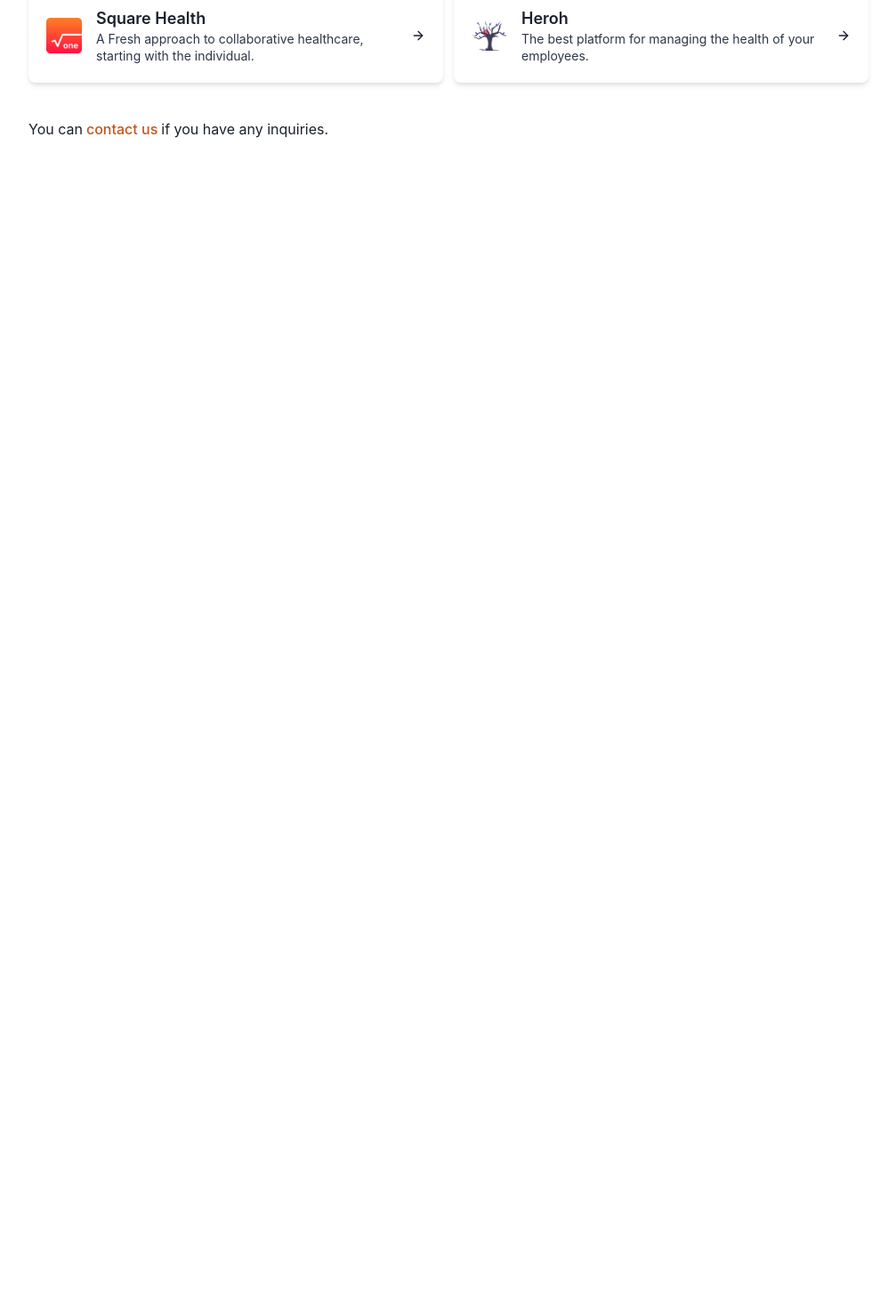
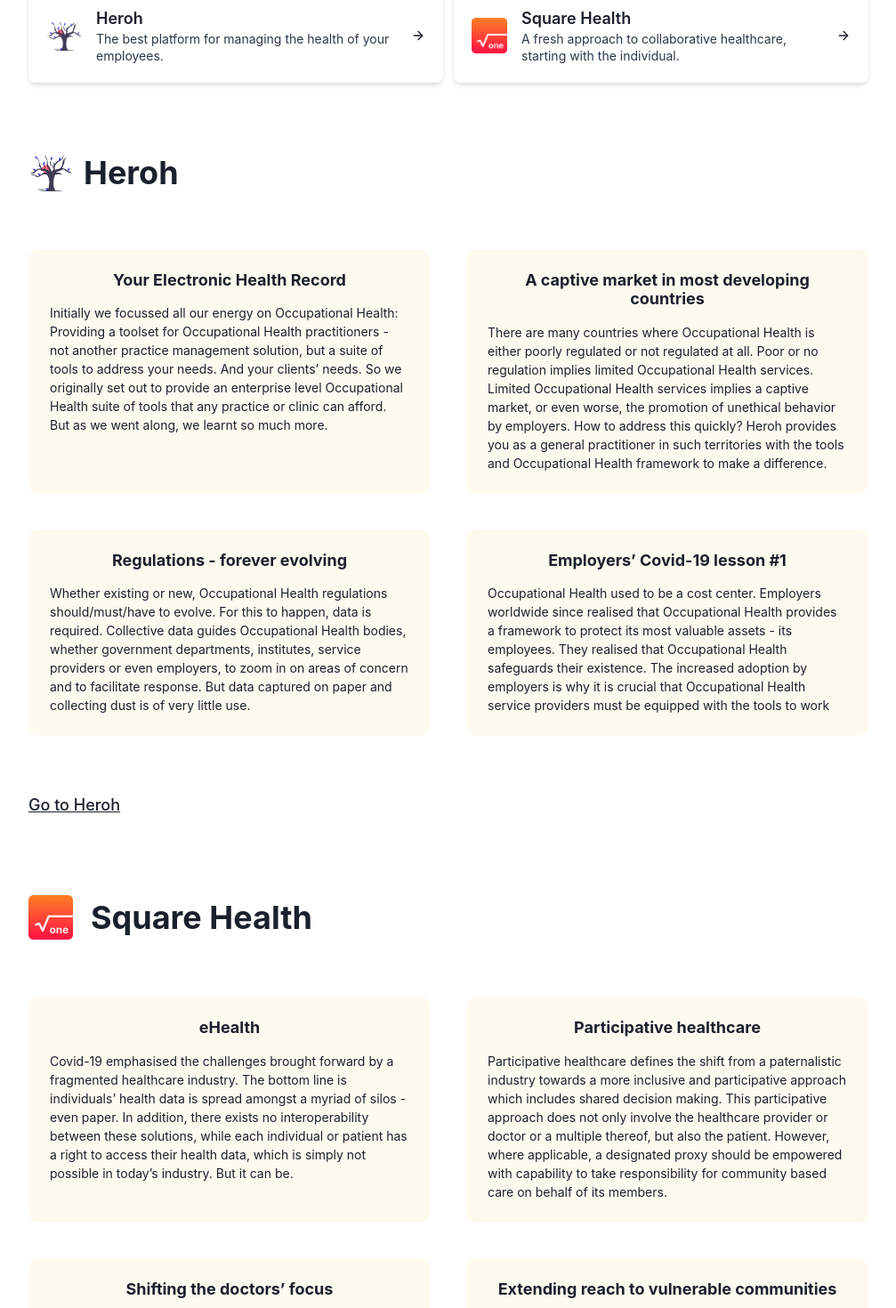
Before and after one commit to Square-Health/e-health-website, a Next.js app: page / in a window 1280 px wide. Shown: the part 460-1930 px from the top of the page at 89% size, without its empty margins (136-1143 px from the left). Before the commit the page ends 800 px from the top, so only its background shows below. Built offline with nearby package versions, Linux system fonts and the light colour scheme.

Commit message:
Some temp content

```diff
--- /dev/null
+++ b/components/CurrentProjects.tsx
@@ -0,0 +1,71 @@
+import { Image, Icon, Text, Stack, HStack, SimpleGrid } from "@chakra-ui/react"
+import { FiArrowRight } from "react-icons/fi"
+
+const CurrentProjects = () => {
+  return (
+    <>
+      <Label>Current projects</Label>
+      <SimpleGrid columns={[1, 1, 2]} mt={4} spacing={3}>
+        <Product
+          href="https://heroh.africa"
+          img="/tree.png"
+          title="Heroh"
+          description="The best platform for managing the health of your employees."
+        />
+        <Product
+          href="https://square.health"
+          img="/icon.png"
+          title="Square Health"
+          description="A fresh approach to collaborative healthcare, starting with the individual."
+        />
+      </SimpleGrid>
+    </>
+  )
+}
+
+export default CurrentProjects
+
+const Label = ({ children }) => (
+  <Text
+    as="span"
+    mt={16}
+    fontSize="sm"
+    color="gray.700"
+    fontWeight="semibold"
+    textTransform="uppercase"
+    letterSpacing="wide"
+  >
+    {children}
+  </Text>
+)
+
+const Product = ({ href, title, description, img }) => (
+  <HStack
+    as="a"
+    href={href}
+    cursor="pointer"
+    transition="box-shadow 0.3s ease-in-out"
+    _hover={{
+      boxShadow: "lg",
+    }}
+    px={5}
+    py={5}
+    boxShadow="md"
+    justify="space-between"
+    borderRadius="lg"
+    w="full"
+  >
+    <HStack spacing={4}>
+      <Image width={["60px", "40px"]} src={img} />
+      <Stack spacing={0}>
+        <Text fontSize="lg" fontWeight="semibold">
+          {title}
+        </Text>
+        <Text lineHeight="short" fontSize="sm" color="gray.700">
+          {description}
+        </Text>
+      </Stack>
+    </HStack>
+    <Icon display={["none", "inline"]} as={FiArrowRight} />
+  </HStack>
+)
--- /dev/null
+++ b/components/Heroh.tsx
@@ -0,0 +1,73 @@
+import {
+  Heading,
+  HStack,
+  Image,
+  SimpleGrid,
+  Stack,
+  Text,
+} from "@chakra-ui/react"
+import InfoCard from "./InfoCard"
+
+const Heroh = ({ ...rest }) => {
+  return (
+    <Stack spacing={[4, 16]} {...rest}>
+      <HStack as="a" href="https://heroh.africa" cursor="pointer" spacing={3}>
+        <Image width={["60px", "50px"]} src="/tree.png" />
+        <Heading as="h3" fontSize="4xl">
+          Heroh
+        </Heading>
+      </HStack>
+
+      <SimpleGrid spacingY={[4, 3, 10]} spacingX={10} columns={[1, 1, 2]}>
+        <InfoCard title="Your Electronic Health Record">
+          Initially we focussed all our energy on Occupational Health: Providing
+          a toolset for Occupational Health practitioners - not another practice
+          management solution, but a suite of tools to address your needs. And
+          your clients’ needs. So we originally set out to provide an enterprise
+          level Occupational Health suite of tools that any practice or clinic
+          can afford. But as we went along, we learnt so much more.
+        </InfoCard>
+
+        <InfoCard title="A captive market in most developing countries">
+          There are many countries where Occupational Health is either poorly
+          regulated or not regulated at all. Poor or no regulation implies
+          limited Occupational Health services. Limited Occupational Health
+          services implies a captive market, or even worse, the promotion of
+          unethical behavior by employers. How to address this quickly? Heroh
+          provides you as a general practitioner in such territories with the
+          tools and Occupational Health framework to make a difference.
+        </InfoCard>
+
+        <InfoCard title="Regulations - forever evolving">
+          Whether existing or new, Occupational Health regulations
+          should/must/have to evolve. For this to happen, data is required.
+          Collective data guides Occupational Health bodies, whether government
+          departments, institutes, service providers or even employers, to zoom
+          in on areas of concern and to facilitate response. But data captured
+          on paper and collecting dust is of very little use.
+        </InfoCard>
+
+        <InfoCard title="Employers’ Covid-19 lesson #1">
+          Occupational Health used to be a cost center. Employers worldwide
+          since realised that Occupational Health provides a framework to
+          protect its most valuable assets - its employees. They realised that
+          Occupational Health safeguards their existence. The increased adoption
+          by employers is why it is crucial that Occupational Health service
+          providers must be equipped with the tools to work
+        </InfoCard>
+      </SimpleGrid>
+
+      <Text
+        as="a"
+        href="https://heroh.africa"
+        fontSize="lg"
+        fontWeight="medium"
+        textDecoration="underline"
+      >
+        Go to Heroh
+      </Text>
+    </Stack>
+  )
+}
+
+export default Heroh
--- /dev/null
+++ b/components/InfoCard.tsx
@@ -0,0 +1,14 @@
+import { Heading, VStack, Text } from "@chakra-ui/react"
+
+const InfoCard = ({ title, children }) => (
+  <VStack bg="orange.50" p={6} borderRadius="xl" spacing={4}>
+    <Heading as="h4" fontSize="lg" fontWeight="bold" textAlign="center">
+      {title}
+    </Heading>
+    <Text as="p" fontSize="sm">
+      {children}
+    </Text>
+  </VStack>
+)
+
+export default InfoCard
--- /dev/null
+++ b/components/Square.tsx
@@ -0,0 +1,83 @@
+import {
+  Heading,
+  HStack,
+  Image,
+  SimpleGrid,
+  Stack,
+  Text,
+} from "@chakra-ui/react"
+import InfoCard from "./InfoCard"
+
+const Heroh = ({ ...rest }) => {
+  return (
+    <Stack pt={20} spacing={[4, 16]} {...rest}>
+      <HStack as="a" href="https://square.health" cursor="pointer" spacing={5}>
+        <Image width={["60px", "50px"]} src="/icon.png" />
+        <Heading as="h3" fontSize="4xl">
+          Square Health
+        </Heading>
+      </HStack>
+
+      <SimpleGrid spacingY={[4, 3, 10]} spacingX={10} columns={[1, 1, 2]}>
+        <InfoCard title="eHealth">
+          Covid-19 emphasised the challenges brought forward by a fragmented
+          healthcare industry. The bottom line is individuals’ health data is
+          spread amongst a myriad of silos - even paper. In addition, there
+          exists no interoperability between these solutions, while each
+          individual or patient has a right to access their health data, which
+          is simply not possible in today’s industry. But it can be.
+        </InfoCard>
+
+        <InfoCard title="Participative healthcare">
+          Participative healthcare defines the shift from a paternalistic
+          industry towards a more inclusive and participative approach which
+          includes shared decision making. This participative approach does not
+          only involve the healthcare provider or doctor or a multiple thereof,
+          but also the patient. However, where applicable, a designated proxy
+          should be empowered with capability to take responsibility for
+          community based care on behalf of its members.
+        </InfoCard>
+
+        <InfoCard title="Shifting the doctors’ focus">
+          Participative healthcare empowers the individual to take
+          co-responsibility for triage. This in effect reduces the load on the
+          healthcare industry and allows the doctors or healthcare workers to
+          only focus on the cases requiring definitive prognosis or care.
+          Finally, participative healthcare shifts the doctor’s focus from
+          reactively treating ill patients to proactively managing the health of
+          individuals.
+        </InfoCard>
+
+        {/* <InfoCard title="Proactive health management">
+          A diabetic performing daily self-assessments, with the
+          collective data over time identifying a trend which triggers a flag
+          with the doctor associated to the health record? This would thus
+          result in the doctor proactively managing the case, example calling
+          the patient to discuss concerns or requesting the patient to visit the
+          practice for a physical examination. The doctor is now proactively
+          manage the patient’s health condition instead of reactively treating a
+          sick person after the fact.
+        </InfoCard> */}
+
+        <InfoCard title="Extending reach to vulnerable communities">
+          A designated community carer performing participative care
+          peer-assessments should be alerted to issue TB or other medication,
+          while being reminded what peer-assessments to perform, for whom, when
+          and in the case of medication, what to administer.
+        </InfoCard>
+      </SimpleGrid>
+
+      <Text
+        as="a"
+        href="https://square.health"
+        fontSize="lg"
+        fontWeight="medium"
+        textDecoration="underline"
+      >
+        Go to Square Health
+      </Text>
+    </Stack>
+  )
+}
+
+export default Heroh
--- a/font.css
+++ b/font.css
@@ -1,4 +1,5 @@
 /* @import url("https://fonts.googleapis.com/css2?family=Fira+Sans:wght@700&display=swap"); */
+/* @import url("https://fonts.googleapis.com/css2?family=Fira+Sans:wght@600;700;800;900&display=swap"); */
 @import url("https://rsms.me/inter/inter.css");
 html {
   font-family: "Inter", sans-serif;
--- a/pages/index.tsx
+++ b/pages/index.tsx
@@ -2,16 +2,16 @@
 import {
   Image,
   Heading,
-  Icon,
   Text,
   Flex,
-  Stack,
   HStack,
   Link,
-  SimpleGrid,
+  Stack,
 } from "@chakra-ui/react"
 import { Nav, SimpleLayout } from "components"
-import { FiArrowRight } from "react-icons/fi"
+import CurrentProjects from "components/CurrentProjects"
+import Heroh from "components/Heroh"
+import Square from "components/Square"
 export default function Home() {
   return (
     <>
@@ -31,7 +31,10 @@
         {/* <meta property="og:site_name" content="Square Health" /> */}
         <meta property="og:title" content="eHealth Africa" />
         <meta property="og:url" content="https://e-health.africa" />
-        <meta name="google-site-verification" content="FRN4CNOal_5H607h5ZQVGOQLzBodrKU8Wqx_BmVSklw" />
+        <meta
+          name="google-site-verification"
+          content="FRN4CNOal_5H607h5ZQVGOQLzBodrKU8Wqx_BmVSklw"
+        />
       </Head>
       <SimpleLayout>
         <Nav />
@@ -45,10 +48,15 @@
             >
               The new standard in eHealth
             </Heading>
-            <Text as='p' mt={5} fontWeight="medium" color="gray.800">
+            {/* <Text as="p" mt={5} fontWeight="medium" color="gray.800">
               In the latter part of 2015 we embarked on a journey into eHealth
               and SaaS, initially specific to occupational health. eHealth
               Africa is the collaborative efforts of those involved.
+            </Text> */}
+            <Text as="p" mt={5} fontWeight="medium" color="gray.800">
+              In the latter part of 2015 we set out to provide an enterprise
+              level Occupational Health suite of tools that any practice or
+              clinic can afford. As we went along, our mission changed.
             </Text>
           </Flex>
           <Flex display={["none", "none", "block"]} flex={2}>
@@ -61,32 +69,14 @@
             />
           </Flex>
         </HStack>
-        <Text
-          as='span'
-          mt={16}
-          fontSize="sm"
-          color="gray.700"
-          fontWeight="semibold"
-          textTransform="uppercase"
-          letterSpacing="wide"
-        >
-          Current projects
-        </Text>
-        <SimpleGrid columns={[1, 1, 2]} mt={4} spacing={3}>
-          <Product
-            href="https://square.health"
-            img="/icon.png"
-            title="Square Health"
-            description="A Fresh approach to collaborative healthcare, starting with the individual."
-          />
-          <Product
-            href="https://heroh.africa"
-            img="/tree.png"
-            title="Heroh"
-            description="The best platform for managing the health of your employees."
-          />
-        </SimpleGrid>
-        <Flex as='footer' mt={10}>
+        <CurrentProjects />
+
+        <Stack my={20}>
+          <Heroh />
+          <Square />
+        </Stack>
+
+        <Flex as="footer" mt={10}>
           <Text mr={1}>You can</Text>
           <Link
             fontWeight="medium"
@@ -101,33 +91,38 @@
     </>
   )
 }
-const Product = ({ href, title, description, img }) => (
-  <HStack
-    as="a"
-    href={href}
-    cursor="pointer"
-    transition="box-shadow 0.3s ease-in-out"
-    _hover={{
-      boxShadow: "lg",
-    }}
-    px={5}
-    py={5}
-    boxShadow="md"
-    justify="space-between"
-    borderRadius="lg"
-    w="full"
-  >
-    <HStack spacing={4}>
-      <Image width={["60px", "40px"]} src={img} />
-      <Stack spacing={0}>
-        <Text fontSize="lg" fontWeight="semibold">
-          {title}
-        </Text>
-        <Text lineHeight="short" fontSize="sm" color="gray.700">
-          {description}
-        </Text>
-      </Stack>
-    </HStack>
-    <Icon display={["none", "inline"]} as={FiArrowRight} />
-  </HStack>
-)
+
+// const x = () => (
+//   <UnorderedList>
+// <ListItem>
+//   Increase the productive lives of all fellow Africans
+// </ListItem>
+// <ListItem>facilitate economic growth in Africa</ListItem>
+// <ListItem>Identify occupational disease through big data</ListItem>
+// <ListItem>
+//   Enable response by governments, the AU, WHO, ILO and World bank
+// </ListItem>
+// <ListItem>Enforce ethical behaviour by employers</ListItem>
+// <ListItem>
+//   Effect regulations through active participation by governments
+// </ListItem>
+// <ListItem>
+//   Provide access to electronic health records and certificates of
+//   fitness, issued by a certified partner, anywhere in Africa
+// </ListItem>
+// <ListItem>
+//   Create a vehicle to enable Occupational Health in the informal
+//   (mining-) sector
+// </ListItem>
+// <ListItem>
+//   Provide access to electronic health records and certificates of
+//   fitness, issued by a certified partner, anywhere in Africa
+// </ListItem>
+// <ListItem>
+//   Create a framework to address wrongs of the past (retired mineworkers;
+//   refer silicosis & TB)
+// </ListItem>
+// </UnorderedList>
+
+// )
+// const ListItem = ({ children }) => <CListItem fontSize="sm" fontWeight="medium">{children}</CListItem>
```
